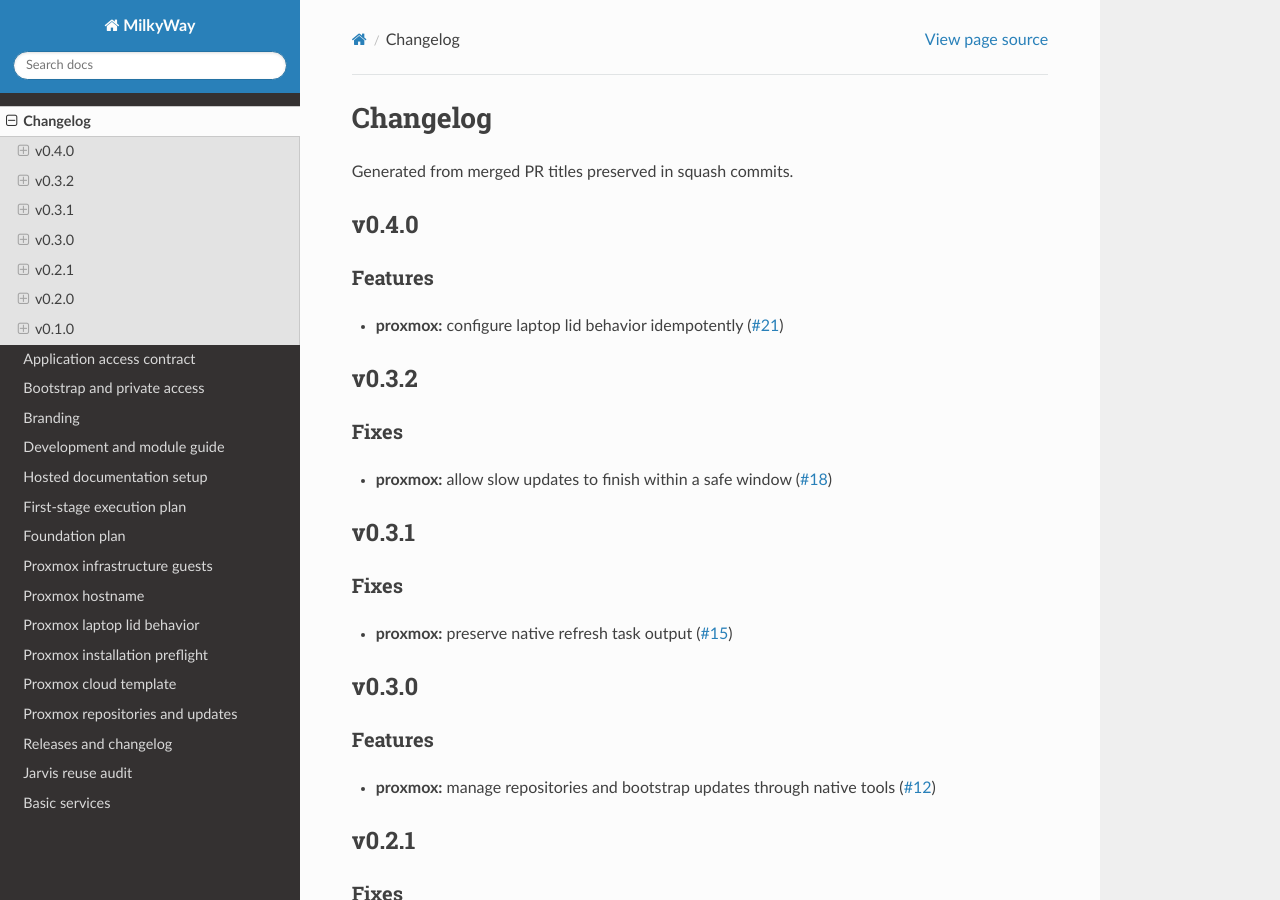
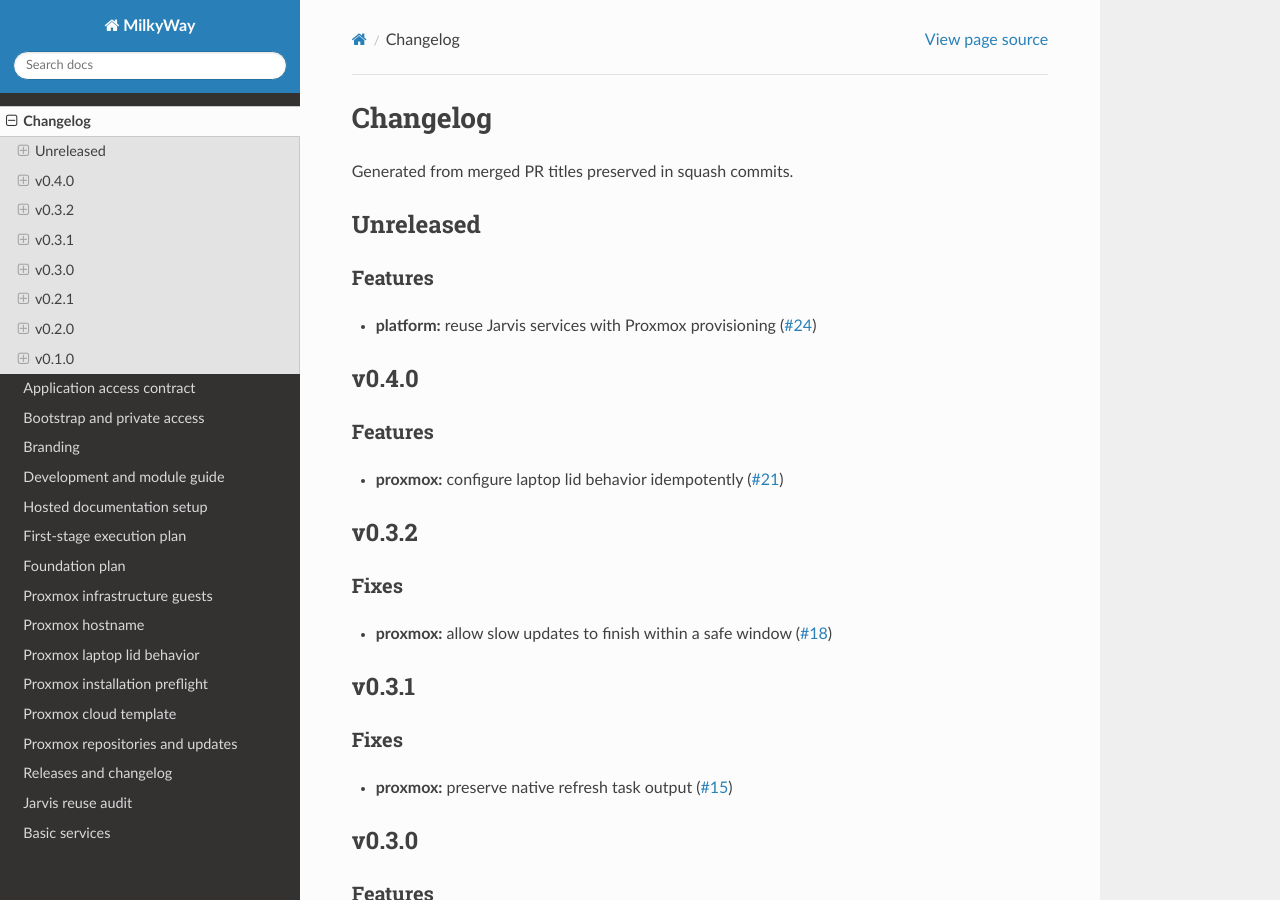
Before and after one commit to CafofoLabs/milkyway, a Sphinx documentation site: the page built from docs/CHANGELOG.md, in a window 1280 px wide and 900 px high. Built offline with Sphinx 7.4.7 and the Read the Docs theme 3.1.0, drawn with Linux system fonts in a browser that asks for light colours; the version number could not be read and is left out.

Commit message:
chore(changelog): refresh accepted history

```diff
--- a/docs/CHANGELOG.md
+++ b/docs/CHANGELOG.md
@@ -2,6 +2,10 @@
 
 Generated from merged PR titles preserved in squash commits.
 
+## Unreleased
+
+### Features
+- **platform:** reuse Jarvis services with Proxmox provisioning ([#24](https://github.com/CafofoLabs/milkyway/pull/24))
 ## v0.4.0
 
 ### Features
```
